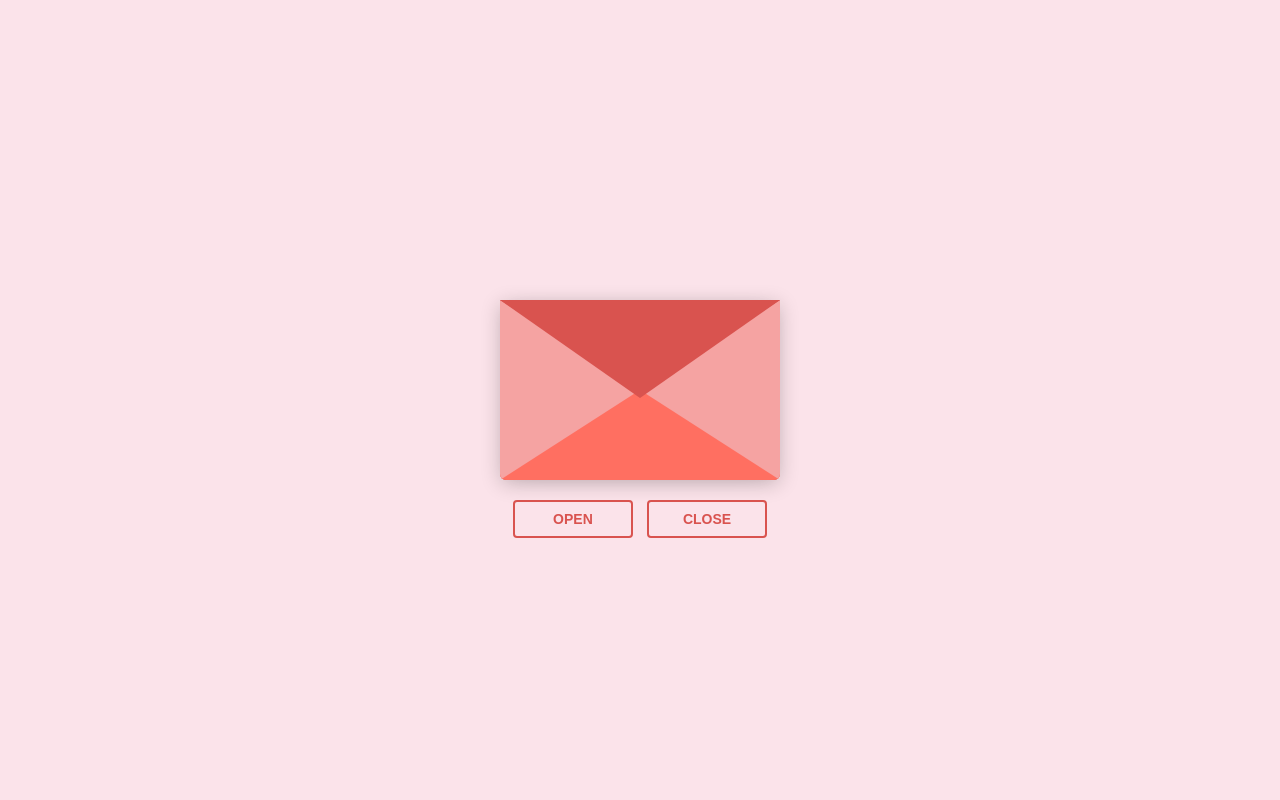
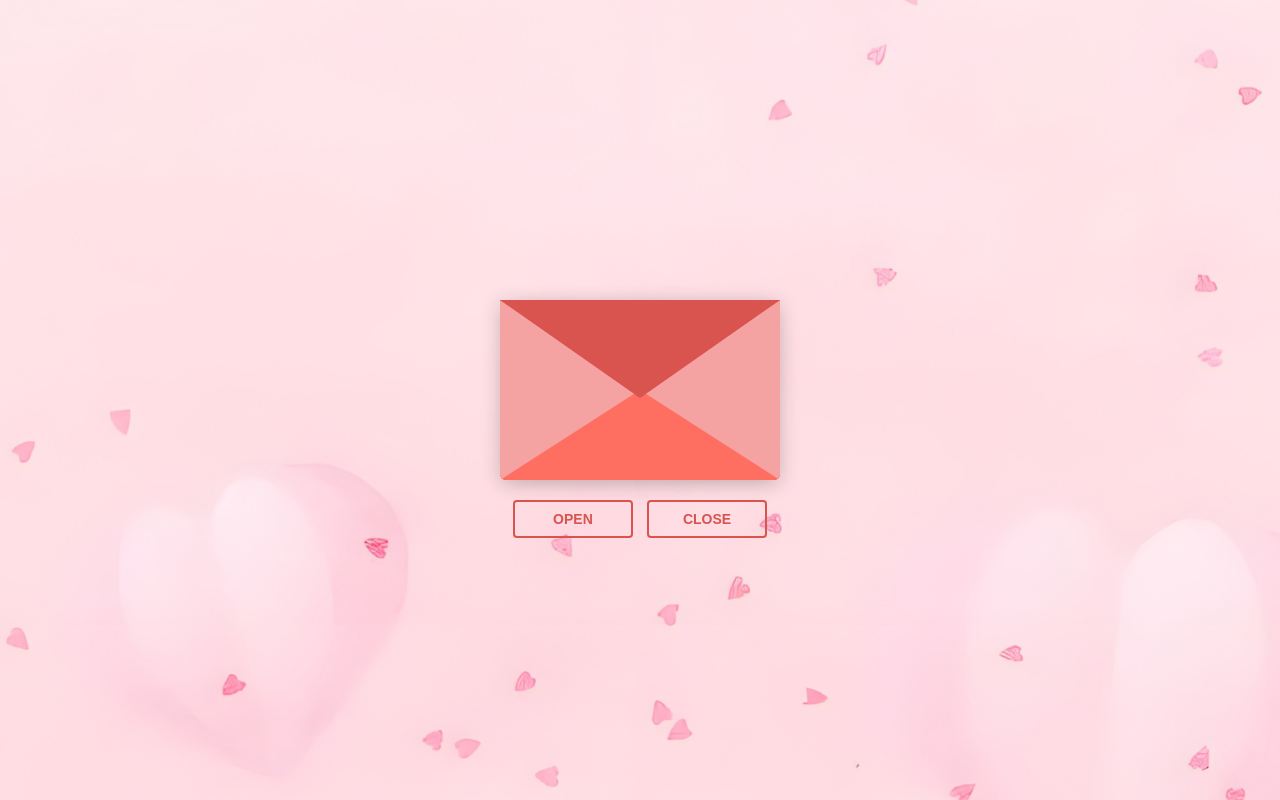
Before and after one commit to Nhai1st-13/love_letter_single, a plain HTML site: page iu_Na/index.html in a window 1280 px wide. Drawn offline with Linux system fonts and the light colour scheme.

Commit message:
Change background image for parallax effect

```diff
--- a/iu_Na/love_portable_parallax.css
+++ b/iu_Na/love_portable_parallax.css
@@ -10,7 +10,7 @@ body {
 .bg-parallax {
   position: fixed;
   inset: 0;
-  background: url("./unnamed (1).png") center center / cover no-repeat;
+  background: url("./bg.png") center center / cover no-repeat;
   z-index: 0;
   will-change: transform;
   transform: translate3d(0,0,0) scale(1.03); /* slight scale to avoid edges on move */
```
